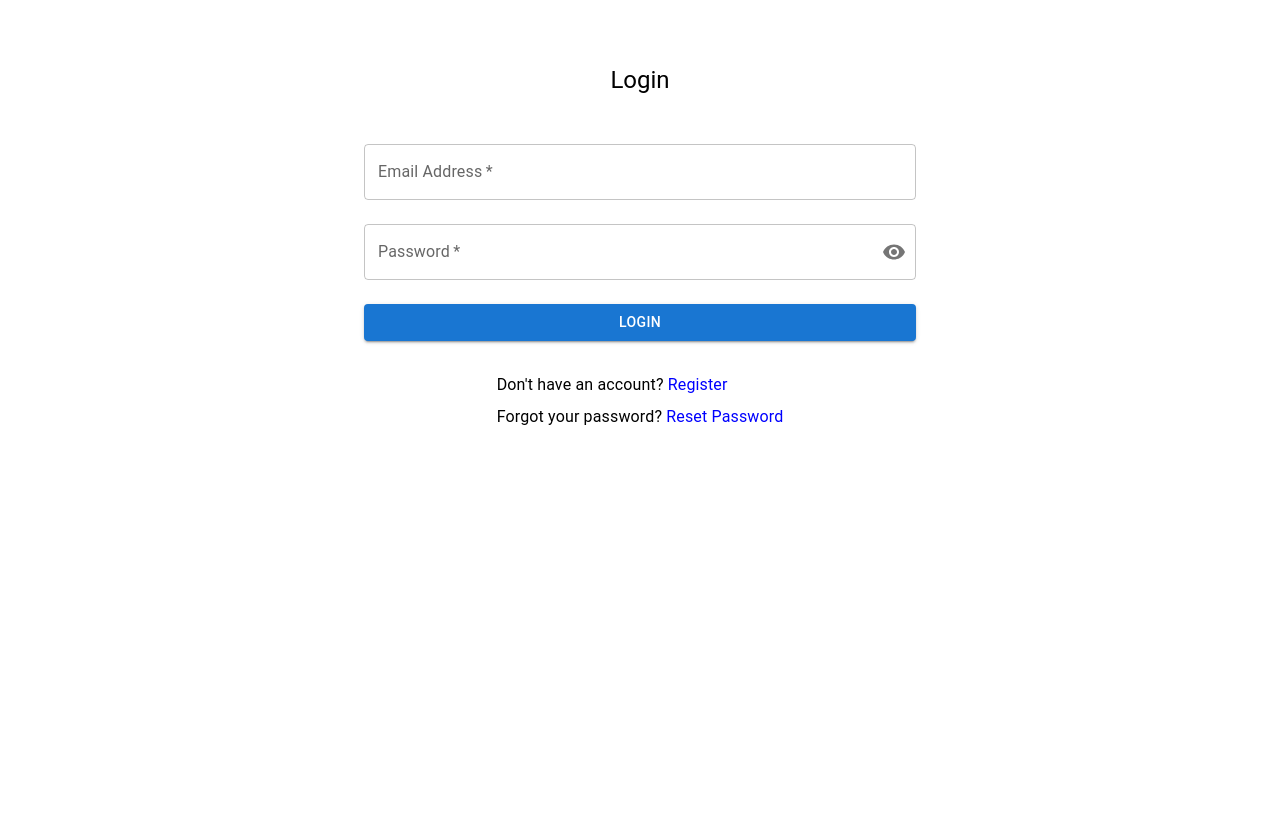
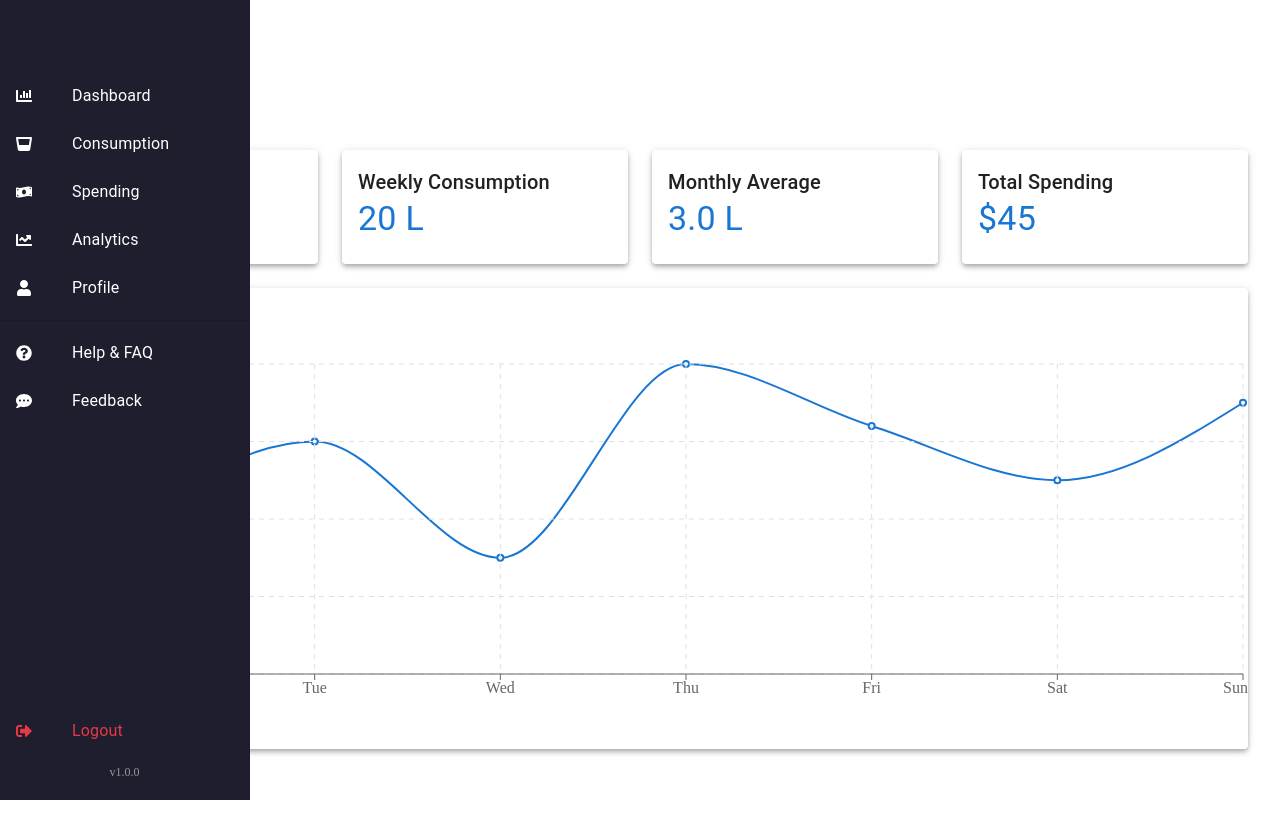
Before and after one commit to ScreamingOpossum/coca-cola-addicktion, a React (Create React App) app in the folder frontend/: page /dashboard in a window 1280 px wide. Before the commit this address led to /login. Shown: the top 838 px of the page. Before the commit the page ends 800 px from the top, so only its background shows below. Built offline with nearby package versions, Linux system fonts and the light colour scheme; sample sign-in values are in the browser's storage.

Commit message:
fix: Updated AuthContext for persistent login and navigation handling

```diff
--- a/frontend/src/App.js
+++ b/frontend/src/App.js
@@ -1,11 +1,11 @@
-import React, { useContext } from "react";
-import { BrowserRouter as Router, Route, Routes, Navigate } from "react-router-dom";
+import React, { useContext, useEffect } from "react";
+import { Route, Routes, Navigate } from "react-router-dom";
 import { AuthContext } from "./context/AuthContext";
 import Login from "./pages/Login";
 import Register from "./pages/Register";
 import Dashboard from "./pages/Dashboard";
 import ForgotPassword from "./pages/ForgotPassword";
-import Sidebar from "./components/Sidebar/Sidebar"; // Ensure Sidebar is default exported
+import Sidebar from "./components/Sidebar/Sidebar";
 import Consumption from "./pages/Consumption";
 import Spending from "./pages/Spending";
 import Analytics from "./pages/Analytics";
@@ -13,24 +13,42 @@ import Profile from "./pages/Profile";
 import Help from "./pages/Help";
 import Feedback from "./pages/Feedback";
 
-// Debug Logs
-console.log(Sidebar); // Check if Sidebar is undefined
+// Debug Sidebar Import
+console.log("Sidebar Loaded:", typeof Sidebar === "function");
 
 // Protected Route Component
 const ProtectedRoute = ({ children }) => {
-    const { user } = useContext(AuthContext);
-    return user ? children : <Navigate to="/login" replace />;
+    const { token } = useContext(AuthContext); // Use token instead of user
+    return token ? children : <Navigate to="/login" replace />;
 };
 
-// App Component
+// Route Configuration Array
+const routes = [
+    { path: "/dashboard", element: <Dashboard /> },
+    { path: "/consumption", element: <Consumption /> },
+    { path: "/spending", element: <Spending /> },
+    { path: "/analytics", element: <Analytics /> },
+    { path: "/profile", element: <Profile /> },
+    { path: "/help", element: <Help /> },
+    { path: "/feedback", element: <Feedback /> },
+];
+
+// Main App Component
 function App() {
-    const { user } = useContext(AuthContext);
+    const { token, setToken } = useContext(AuthContext); // Access token and setter
+
+    // Persist Authentication from LocalStorage/SessionStorage
+    useEffect(() => {
+        const savedToken = localStorage.getItem("token") || sessionStorage.getItem("token");
+        if (savedToken && !token) {
+            setToken(savedToken); // Restore token if it exists
+        }
+    }, [token, setToken]); // React only when dependencies change
 
     return (
-        <Router>
         <div className="app-container">
-                {/* Only show Sidebar if user exists */}
-                {user && typeof Sidebar === "function" && <Sidebar />}
+            {/* Render Sidebar only if authenticated */}
+            {token && typeof Sidebar === "function" && <Sidebar />}
             <div className="content">
                 <Routes>
                     {/* Public Routes */}
@@ -40,20 +58,24 @@ function App() {
                     <Route path="/forgotpassword" element={<ForgotPassword />} />
 
                     {/* Protected Routes */}
-                        <Route path="/dashboard" element={<ProtectedRoute><Dashboard /></ProtectedRoute>} />
-                        <Route path="/consumption" element={<ProtectedRoute><Consumption /></ProtectedRoute>} />
-                        <Route path="/spending" element={<ProtectedRoute><Spending /></ProtectedRoute>} />
-                        <Route path="/analytics" element={<ProtectedRoute><Analytics /></ProtectedRoute>} />
-                        <Route path="/profile" element={<ProtectedRoute><Profile /></ProtectedRoute>} />
-                        <Route path="/help" element={<ProtectedRoute><Help /></ProtectedRoute>} />
-                        <Route path="/feedback" element={<ProtectedRoute><Feedback /></ProtectedRoute>} />
+                    {routes.map((route) => (
+                        <Route
+                            key={route.path}
+                            path={route.path}
+                            element={<ProtectedRoute>{route.element}</ProtectedRoute>}
+                        />
+                    ))}
 
-                        {/* Catch-all Route */}
-                        <Route path="*" element={<Navigate to={user ? "/dashboard" : "/login"} replace />} />
+                    {/* Catch-All Route */}
+                    <Route
+                        path="*"
+                        element={
+                            <Navigate to={token ? "/dashboard" : "/login"} replace />
+                        }
+                    />
                 </Routes>
             </div>
         </div>
-        </Router>
     );
 }
 
--- a/frontend/src/context/AuthContext.js
+++ b/frontend/src/context/AuthContext.js
@@ -1,22 +1,73 @@
-import React, { createContext, useState } from "react";
+import React, { createContext, useState, useEffect } from "react";
 
 // Create Context
 export const AuthContext = createContext();
 
 // AuthProvider Component
-export const AuthProvider = ({ children }) => {
-    const [user, setUser] = useState(null);
+export const AuthProvider = ({ children, navigate }) => {
+    // State Variables
+    const [user, setUser] = useState(null); // Stores user data
+    const [token, setToken] = useState(null); // Stores auth token
 
-    const login = (userData) => {
-        setUser(userData);
+    // Load token and user data from localStorage when the app starts
+    useEffect(() => {
+        const savedToken = localStorage.getItem("token");
+        const savedUser = localStorage.getItem("user");
+
+        if (savedToken && savedUser) {
+            try {
+                setToken(savedToken);
+                setUser(JSON.parse(savedUser)); // Parse user JSON data
+            } catch (error) {
+                console.error("Failed to load user data:", error);
+                localStorage.clear(); // Clear corrupted data
+            }
+        }
+    }, []);
+
+    // Persist token and user data when state updates
+    useEffect(() => {
+        if (token) {
+            localStorage.setItem("token", token);
+        } else {
+            localStorage.removeItem("token");
+        }
+
+        if (user) {
+            localStorage.setItem("user", JSON.stringify(user));
+        } else {
+            localStorage.removeItem("user");
+        }
+    }, [token, user]);
+
+    // Login function - saves user data and token
+    const login = (data) => {
+        const { access_token, user } = data;
+
+        // Update State
+        setToken(access_token);
+        setUser(user);
+
+        // Redirect to Dashboard
+        if (navigate) navigate("/dashboard");
     };
 
+    // Logout function - clears token and user data
     const logout = () => {
+        // Clear localStorage
+        localStorage.removeItem("token");
+        localStorage.removeItem("user");
+
+        // Update State
+        setToken(null);
         setUser(null);
+
+        // Redirect to Login Page
+        if (navigate) navigate("/login");
     };
 
     return (
-        <AuthContext.Provider value={{ user, login, logout }}>
+        <AuthContext.Provider value={{ user, token, login, logout, setToken, setUser }}>
             {children}
         </AuthContext.Provider>
     );
--- a/frontend/src/pages/Dashboard.js
+++ b/frontend/src/pages/Dashboard.js
@@ -1,6 +1,14 @@
 import React from "react";
-import { Grid, Card, CardContent, Typography, Box, Toolbar } from "@mui/material";
-import { LineChart, Line, CartesianGrid, XAxis, YAxis, Tooltip } from "recharts";
+import {
+  Grid,
+  Card,
+  CardContent,
+  Typography,
+  Box,
+  Toolbar,
+  useTheme
+} from "@mui/material";
+import { LineChart, Line, CartesianGrid, XAxis, YAxis, Tooltip, ResponsiveContainer } from "recharts";
 
 // Mock data for the chart
 const data = [
@@ -15,54 +23,106 @@ const data = [
 
 // Dashboard Component
 export default function Dashboard() {
+  const theme = useTheme(); // Material-UI Theme for dynamic styling
+
   return (
-    // Ensures the content is pushed to the right of the sidebar
     <Box
       component="main"
       sx={{
         flexGrow: 1,
-        p: 3, // Padding
-        marginLeft: '250px', // Matches sidebar width
-        width: 'calc(100% - 250px)', // Adjust width dynamically
+        p: 3, // Consistent padding for spacing
+        minHeight: "100vh", // Ensure the full viewport height is utilized
+        backgroundColor: theme.palette.background.default, // Adapt to theme background
       }}
     >
-      {/* Toolbar Spacer */}
+      {/* Toolbar Spacer for Sidebar */}
       <Toolbar />
 
-      {/* Title */}
+      {/* Dashboard Title */}
       <Typography variant="h4" gutterBottom>
         Dashboard
       </Typography>
 
       {/* Dashboard Metrics */}
       <Grid container spacing={3}>
+        {/* Today’s Consumption */}
         <Grid item xs={12} sm={6} md={3}>
           <Card elevation={4}>
             <CardContent>
               <Typography variant="h6">Today’s Consumption</Typography>
-              <Typography variant="h4">2.5 L</Typography>
+              <Typography variant="h4" color="primary">
+                2.5 L
+              </Typography>
             </CardContent>
           </Card>
         </Grid>
+
+        {/* Weekly Consumption */}
         <Grid item xs={12} sm={6} md={3}>
           <Card elevation={4}>
             <CardContent>
               <Typography variant="h6">Weekly Consumption</Typography>
-              <Typography variant="h4">20 L</Typography>
+              <Typography variant="h4" color="primary">
+                20 L
+              </Typography>
             </CardContent>
           </Card>
         </Grid>
+
+        {/* Monthly Average (Placeholder Example) */}
+        <Grid item xs={12} sm={6} md={3}>
+          <Card elevation={4}>
+            <CardContent>
+              <Typography variant="h6">Monthly Average</Typography>
+              <Typography variant="h4" color="primary">
+                3.0 L
+              </Typography>
+            </CardContent>
+          </Card>
+        </Grid>
+
+        {/* Spending Overview (Placeholder Example) */}
+        <Grid item xs={12} sm={6} md={3}>
+          <Card elevation={4}>
+            <CardContent>
+              <Typography variant="h6">Total Spending</Typography>
+              <Typography variant="h4" color="primary">
+                $45
+              </Typography>
+            </CardContent>
+          </Card>
+        </Grid>
+
+        {/* Weekly Trends Chart */}
         <Grid item xs={12}>
           <Card elevation={4}>
             <CardContent>
-              <Typography variant="h6">Weekly Trends</Typography>
-              <LineChart width={800} height={300} data={data}>
-                <Line type="monotone" dataKey="liters" stroke="#e63946" /> {/* Updated to Coca-Cola red */}
-                <CartesianGrid stroke="#ccc" />
-                <XAxis dataKey="name" />
-                <YAxis />
-                <Tooltip />
-              </LineChart>
+              <Typography variant="h6" gutterBottom>
+                Weekly Trends
+              </Typography>
+              {/* Responsive Container for Chart */}
+              <Box
+                sx={{
+                  width: "100%",
+                  height: 350, // Fixed height for consistent scaling
+                  padding: 2, // Adds spacing within the chart container
+                }}
+              >
+                <ResponsiveContainer width="100%" height="100%">
+                  <LineChart data={data}>
+                    <Line
+                      type="monotone"
+                      dataKey="liters"
+                      stroke={theme.palette.primary.main} // Dynamic primary color
+                      strokeWidth={2}
+                    />
+                    <CartesianGrid stroke="#e0e0e0" strokeDasharray="5 5" />
+                    <XAxis dataKey="name" />
+                    <YAxis />
+                    <Tooltip />
+                  </LineChart>
+                </ResponsiveContainer>
+              </Box>
             </CardContent>
           </Card>
         </Grid>
--- a/frontend/src/pages/Login.js
+++ b/frontend/src/pages/Login.js
@@ -1,38 +1,52 @@
-import React, { useState, useContext } from "react";
+import React, { useState, useContext, useEffect } from "react";
 import { useNavigate, Link } from "react-router-dom";
 import {
     TextField,
     Button,
-    Typography,
     Container,
     Box,
     InputAdornment,
     IconButton,
+    Snackbar,
     Alert,
+    Typography,
 } from "@mui/material";
 import { Visibility, VisibilityOff } from "@mui/icons-material";
 import { AuthContext } from "../context/AuthContext";
 
 const Login = () => {
-    const { login } = useContext(AuthContext); // Use AuthContext for authentication
+    const { login, token } = useContext(AuthContext); // Auth context
     const [email, setEmail] = useState("");
     const [password, setPassword] = useState("");
-    const [showPassword, setShowPassword] = useState(false); // Toggle password visibility
-    const [error, setError] = useState("");
+    const [showPassword, setShowPassword] = useState(false);
+    const [error, setError] = useState(""); // Error state
+    const [snackbarOpen, setSnackbarOpen] = useState(false); // Snackbar visibility
     const navigate = useNavigate();
+
+    // Redirect logged-in user directly to Dashboard
+    useEffect(() => {
+        if (token) {
+            navigate("/dashboard");
+        }
+    }, [token, navigate]);
 
     // Toggle password visibility
     const handleTogglePassword = () => {
         setShowPassword(!showPassword);
     };
 
+    // Close Snackbar
+    const handleCloseSnackbar = () => {
+        setSnackbarOpen(false);
+    };
+
     // Handle form submission
     const handleSubmit = async (e) => {
         e.preventDefault();
-        setError(""); // Clear previous error
+        setError(""); // Clear any previous errors
 
         try {
-            // Make API call using form-data format required by FastAPI OAuth2
+            // Make API call to login endpoint
             const response = await fetch("http://localhost:8000/auth/login", {
                 method: "POST",
                 headers: {
@@ -46,23 +60,23 @@ const Login = () => {
 
             const data = await response.json();
 
-            // Handle response
+            // Successful login
             if (response.ok && data.access_token) {
                 login(data); // Save token in AuthContext
                 navigate("/dashboard"); // Redirect to Dashboard
             } else {
-                // Handle structured errors from backend
+                // Handle errors from backend
                 if (Array.isArray(data.detail)) {
-                    const errorMessage = data.detail
-                        .map((err) => err.msg) // Extract error messages
-                        .join(", ");
+                    const errorMessage = data.detail.map((err) => err.msg).join(", ");
                     setError(errorMessage || "Invalid email or password!");
                 } else {
                     setError(data.detail || "Invalid email or password!");
                 }
+                setSnackbarOpen(true); // Show Snackbar
             }
         } catch (err) {
-            setError("Login failed. Please try again."); // Network or unexpected error
+            setError("Login failed. Please try again.");
+            setSnackbarOpen(true); // Show Snackbar
             console.error(err);
         }
     };
@@ -72,6 +86,7 @@ const Login = () => {
             <Box
                 sx={{
                     marginTop: 8,
+                    marginBottom: 8, // Add bottom margin
                     display: "flex",
                     flexDirection: "column",
                     alignItems: "center",
@@ -81,10 +96,7 @@ const Login = () => {
                     Login
                 </Typography>
 
-                {/* Display Errors */}
-                {error && <Alert severity="error">{error}</Alert>}
-
-                {/* Form */}
+                {/* Login Form */}
                 <Box component="form" onSubmit={handleSubmit} sx={{ mt: 3 }}>
                     {/* Email Input */}
                     <TextField
@@ -105,7 +117,7 @@ const Login = () => {
                         variant="outlined"
                         margin="normal"
                         required
-                        type={showPassword ? "text" : "password"} // Show/Hide Password
+                        type={showPassword ? "text" : "password"}
                         value={password}
                         onChange={(e) => setPassword(e.target.value)}
                         InputProps={{
@@ -149,7 +161,7 @@ const Login = () => {
                     <Typography sx={{ mt: 1 }}>
                         Forgot your password?{" "}
                         <Link
-                            to="/forgotpassword" // FIXED LINK REDIRECTION
+                            to="/forgotpassword"
                             style={{
                                 textDecoration: "none",
                                 color: "blue",
@@ -162,6 +174,22 @@ const Login = () => {
                     </Typography>
                 </Box>
             </Box>
+
+            {/* Snackbar Notification */}
+            <Snackbar
+                open={snackbarOpen}
+                autoHideDuration={3000} // Close after 3 seconds
+                onClose={handleCloseSnackbar}
+                anchorOrigin={{ vertical: "top", horizontal: "center" }}
+            >
+                <Alert
+                    onClose={handleCloseSnackbar}
+                    severity="error" // Error style
+                    sx={{ width: "100%" }}
+                >
+                    {error}
+                </Alert>
+            </Snackbar>
         </Container>
     );
 };
```
Also changed, not shown: frontend/src/index.js (+7 -7 lines). Lines whose indentation alone changed are shown as unchanged.
